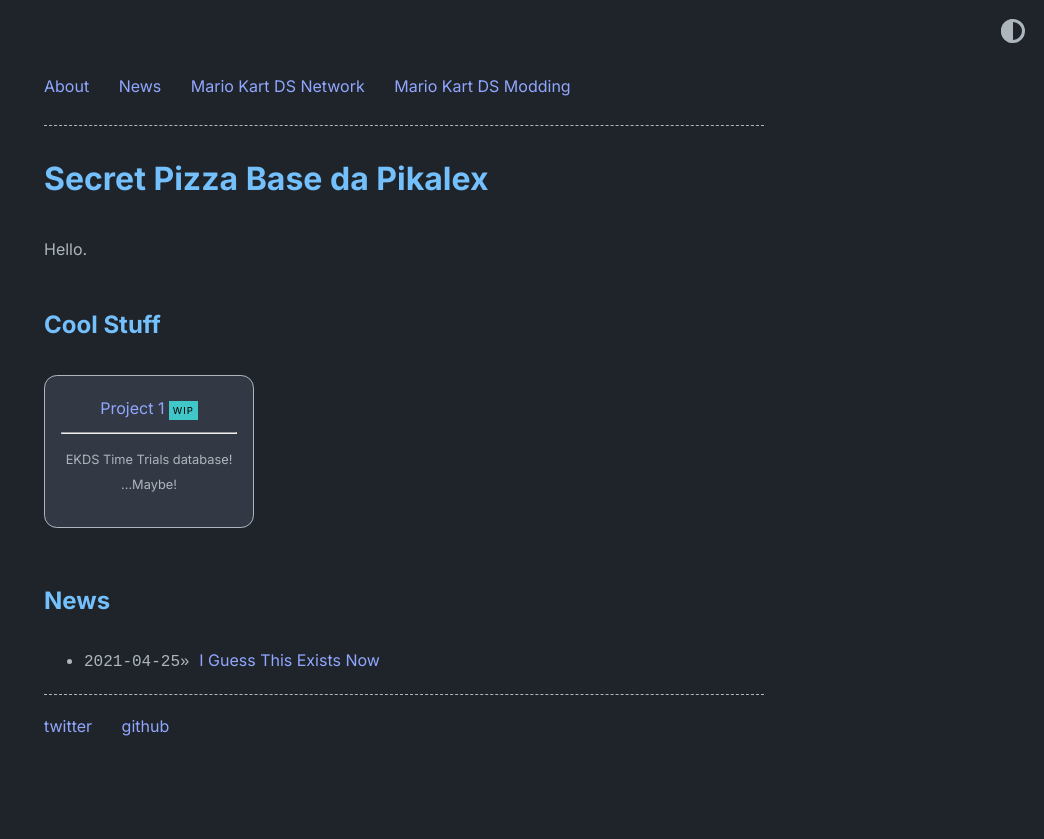
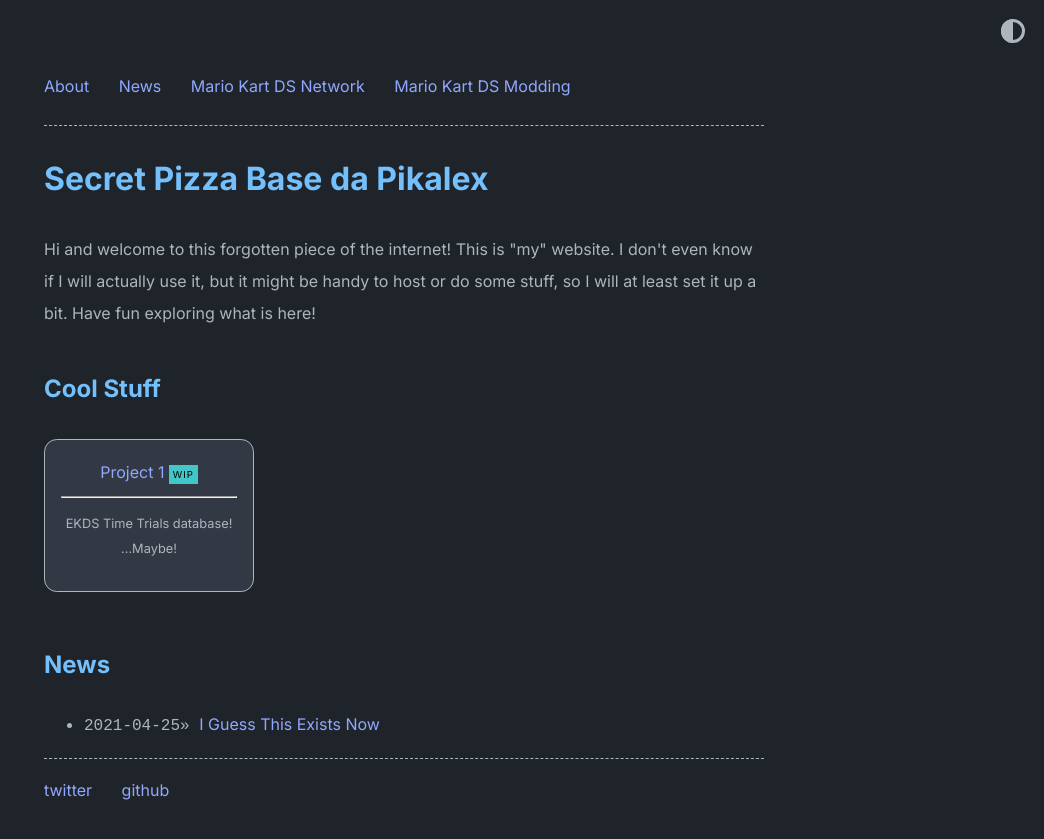
Before and after one commit to Pikalex04/mkds-nw, a Jekyll site: the page built from index.md, in a window 1280 px wide. Shown: the top 839 px of the page, without its empty margins (236-1280 px from the left). Built offline with Jekyll 4.4.1, drawn with Linux system fonts in a browser that asks for light colours.

Commit message:
Update _config.yml

```diff
--- a/_config.yml
+++ b/_config.yml
@@ -2,7 +2,9 @@ title: Secret Pizza Base da Pikalex
 author: Pikalex
 url: https://pikalex04.github.io/mkds-nw/ # root address of the site
 description: > # description of the site (multiple lines allowed)
-  Hello.
+  Hi and welcome to this forgotten piece of the internet!
+  This is "my" website. I don't even know if I will actually use it, but it might be handy to host or do some stuff, so I will at least set it up a bit.
+  Have fun exploring what is here!
 
 permalink: /:slug.html
 
@@ -32,9 +34,6 @@ theme_config:
     title_blog: News
     title_old_projects: Old Projects
 
-soopr:
-  publish_token: "" # sign up at https://www.soopr.co to get your publish token and personalize share and reaction options
-
 highlighter: rouge
 
 sass:
```
